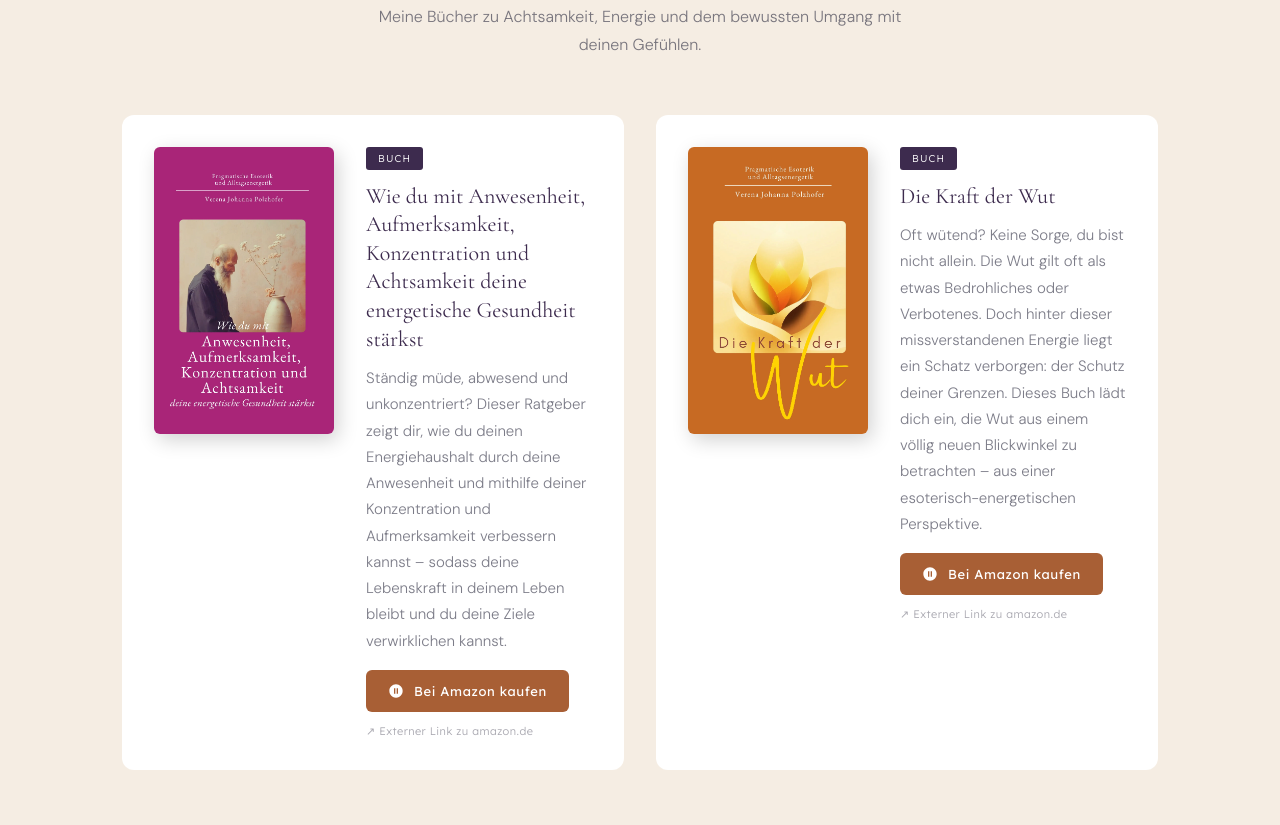
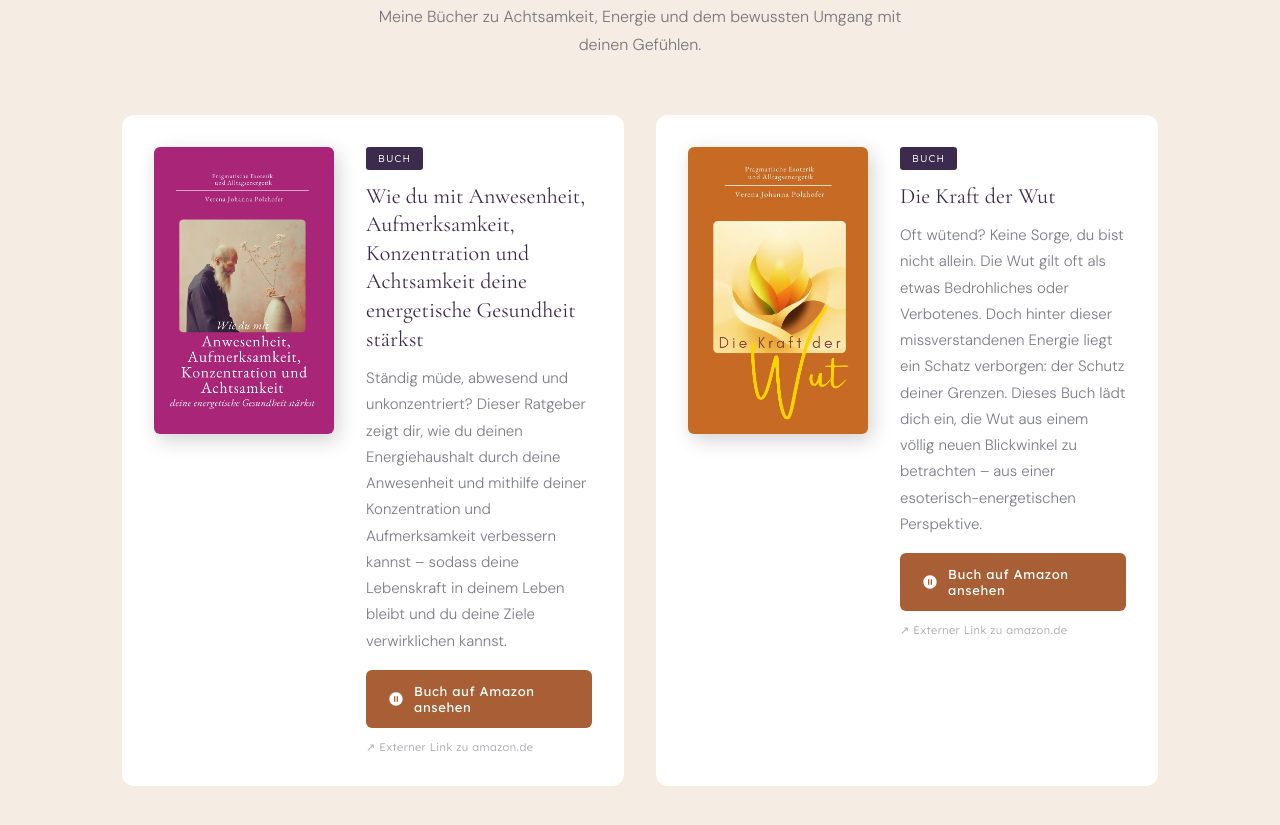
Before and after one commit to vjp-tech/energetik, a plain HTML site: page index.html in a window 1280 px wide. Shown: the part 3115-3940 px from the top of the page. Drawn offline with nearby package versions, Linux system fonts and the light colour scheme.

Commit message:
FarbenUpdate

```diff
--- a/index.html
+++ b/index.html
@@ -468,7 +468,7 @@
     }
 
     .pillar-card {
-      background: #ffffff;
+      background: #f4ece5;
       border: 1px solid var(--ink-border);
       border-radius: 16px;
       padding: 3.5rem 2.5rem;
@@ -1499,7 +1499,7 @@
             <p class="book-text">Ständig müde, abwesend und unkonzentriert? Dieser Ratgeber zeigt dir, wie du deinen Energiehaushalt durch deine Anwesenheit und mithilfe deiner Konzentration und Aufmerksamkeit verbessern kannst – sodass deine Lebenskraft in deinem Leben bleibt und du deine Ziele verwirklichen kannst.</p>
             <a href="https://www.amazon.de/dp/B0FPG98XW2" target="_blank" rel="noopener" class="book-cta">
               <svg viewBox="0 0 24 24" xmlns="http://www.w3.org/2000/svg"><path d="M12 2C6.48 2 2 6.48 2 12s4.48 10 10 10 10-4.48 10-10S17.52 2 12 2zm-1 14H9V8h2v8zm4 0h-2V8h2v8z"/></svg>
-              Bei Amazon kaufen
+              Buch auf Amazon ansehen
             </a>
             <span class="amazon-note">↗ Externer Link zu amazon.de</span>
           </div>
@@ -1515,7 +1515,7 @@
             <p class="book-text">Oft wütend? Keine Sorge, du bist nicht allein. Die Wut gilt oft als etwas Bedrohliches oder Verbotenes. Doch hinter dieser missverstandenen Energie liegt ein Schatz verborgen: der Schutz deiner Grenzen. Dieses Buch lädt dich ein, die Wut aus einem völlig neuen Blickwinkel zu betrachten – aus einer esoterisch-energetischen Perspektive.</p>
             <a href="https://www.amazon.de/dp/B0FS7JDQ9D" target="_blank" rel="noopener" class="book-cta">
               <svg viewBox="0 0 24 24" xmlns="http://www.w3.org/2000/svg"><path d="M12 2C6.48 2 2 6.48 2 12s4.48 10 10 10 10-4.48 10-10S17.52 2 12 2zm-1 14H9V8h2v8zm4 0h-2V8h2v8z"/></svg>
-              Bei Amazon kaufen
+              Buch auf Amazon ansehen
             </a>
             <span class="amazon-note">↗ Externer Link zu amazon.de</span>
           </div>
```
